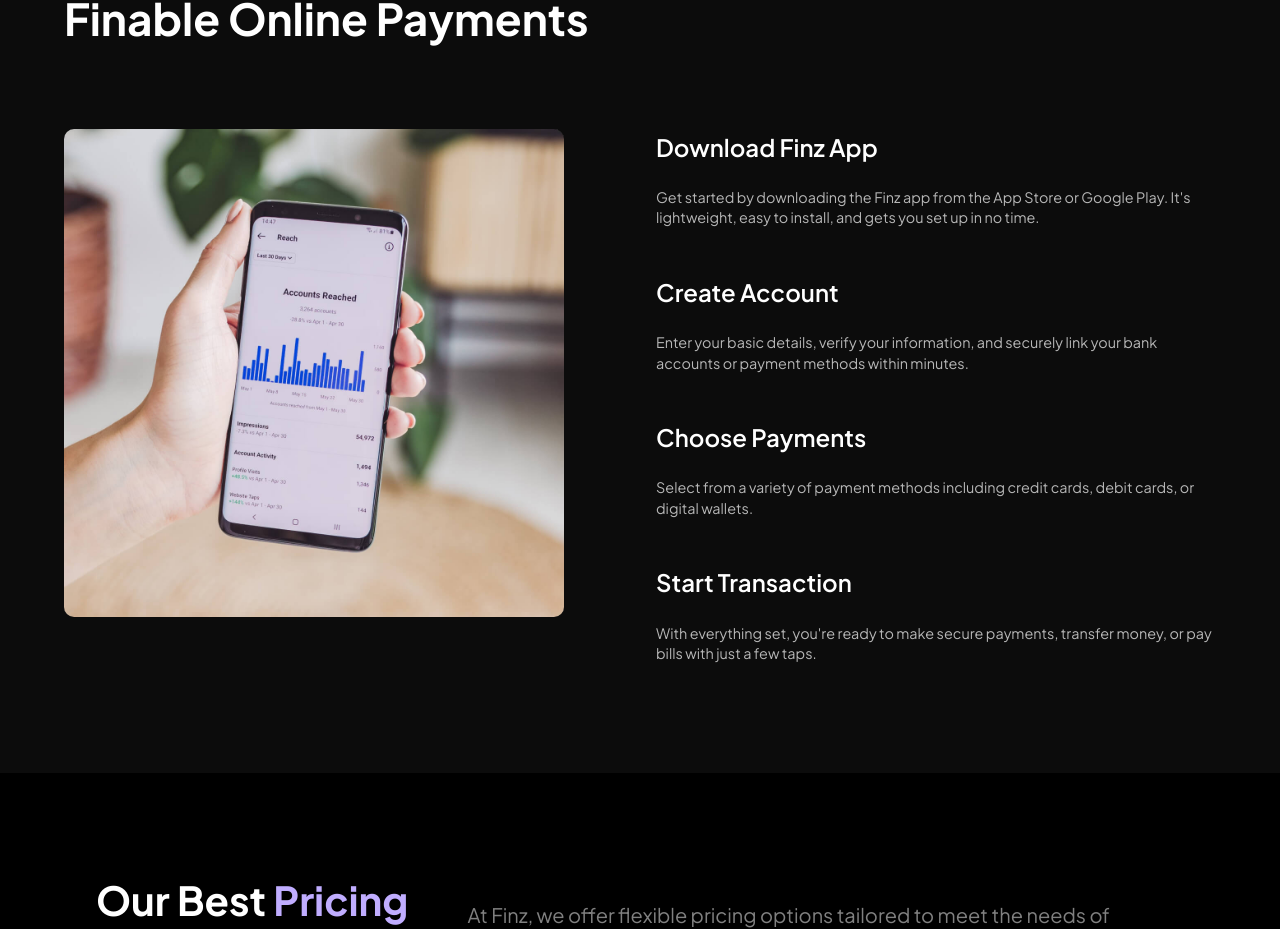
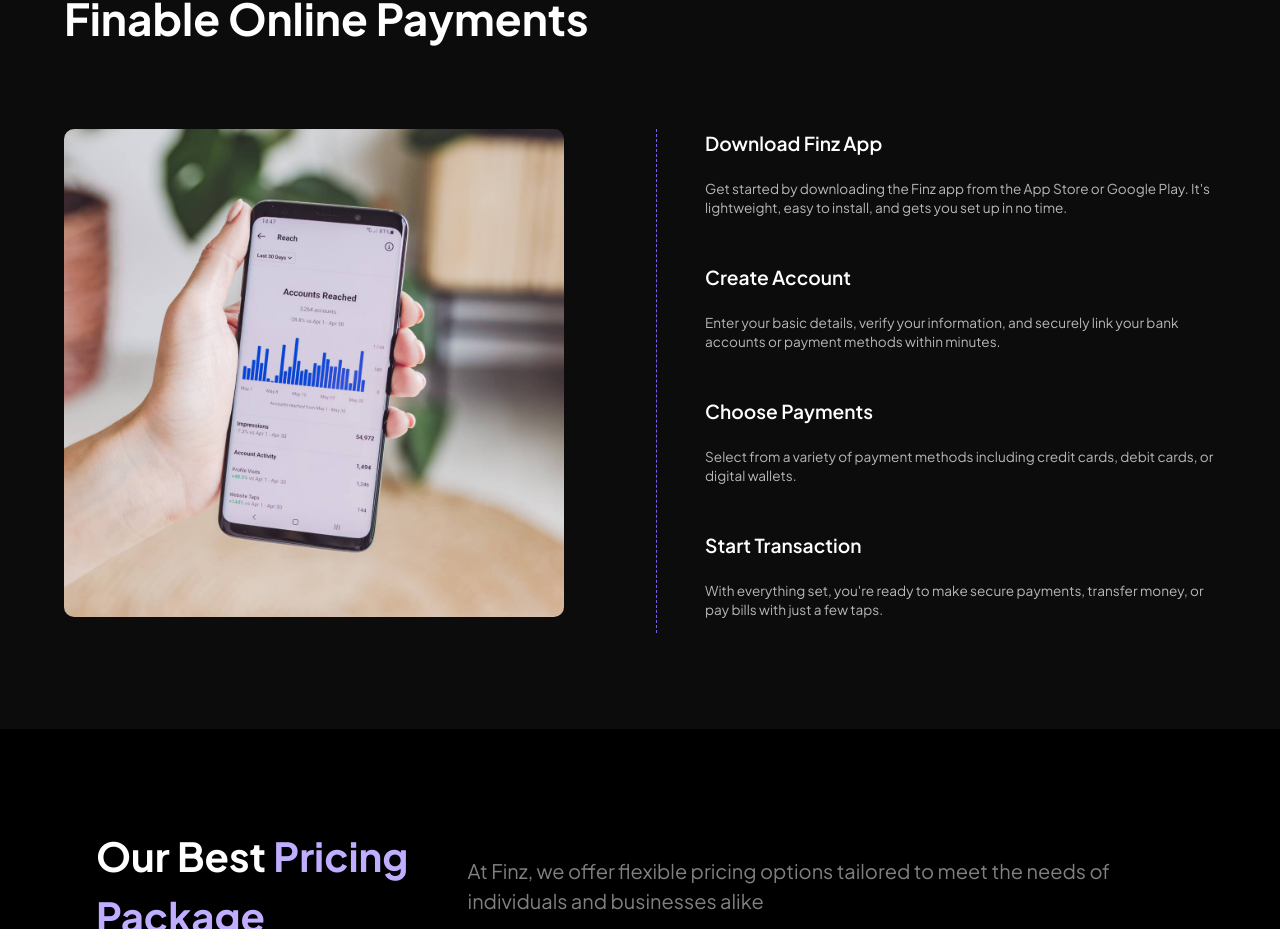
Before and after one commit to KrievinsT/web_portfolio, a React (Create React App) app: page / in a window 1280 px wide. Shown: the part 3474-4403 px from the top of the page. Built offline with nearby package versions, Linux system fonts and the light colour scheme.

Commit message:
Trying to add the proper line next to the steps

```diff
--- a/src/components/OnlinePayments/OnlinePayments.scss
+++ b/src/components/OnlinePayments/OnlinePayments.scss
@@ -89,6 +89,9 @@ $light-lavender: #b8aed1;
       display: flex;
       flex-direction: column;
       gap: 2rem;
+      border-left: 1px solid $primary-purple;
+      border-left-style: dashed;
+      padding-left: 3rem;
     }
 
     .step-item {
@@ -104,14 +107,14 @@ $light-lavender: #b8aed1;
       margin-bottom: 0.5rem;
 
       @media (min-width: 768px) {
-        font-size: 1.5rem;
+        font-size: 1.2rem;
       }
     }
 
     .step-description {
       color: $text-gray;
       line-height: 1.4;
-      font-size: 0.9rem;
+      font-size: 0.85rem;
     }
   }
 }
```
